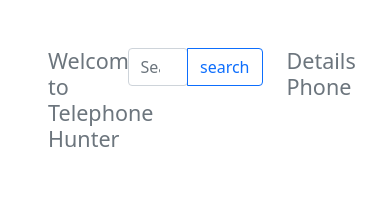
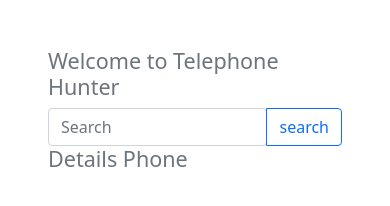
Before and after one commit to Nuruzzamanshah/Telephone-Hunter, a plain HTML site: page index.html in a window 390 px wide. Drawn offline with nearby package versions, Linux system fonts and the light colour scheme.

Commit message:
html added

```diff
--- a/index.html
+++ b/index.html
@@ -17,16 +17,16 @@
 <body>
     <div class="container p-5">
         <div class="row">
-          <div class="col-3">
+          <div class="col-12 col-sm-3">
               <h2 class="fs-4 text-secondary">Welcome to Telephone Hunter</h2>
           </div>
-          <div class="col-6">
+          <div class="col-12 col-sm-6">
             <div class="input-group">
                 <input type="search" id="search-box" class="form-control rounded" placeholder="Search" aria-label="Search" aria-describedby="search-addon" />
                 <button onclick="allPhone()" type="button" class="btn btn-outline-primary" id="search-btn">search</button>
             </div>
          </div>
-         <div class="col-3">
+         <div class="col-12 col-sm-3">
              <h2 class="fs-4 text-secondary">Details Phone</h2>
              <div id="details-container" class="details-container">
 
```
